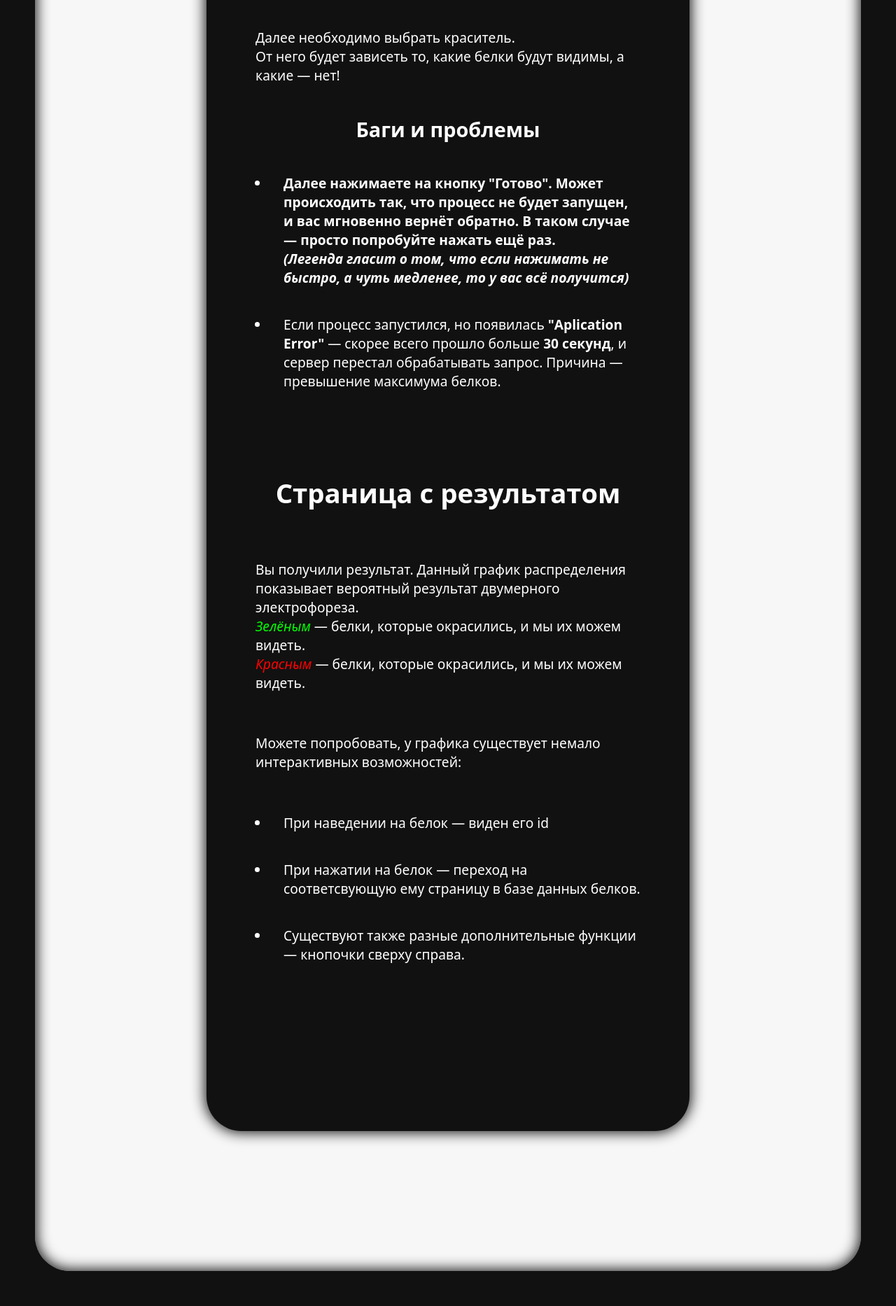
After one commit to Dominux/ProtInvis, a Flask app: page /help in a window 1280 px wide. The commit adds this page. Shown: the part 1319-3185 px from the top of the page at 70% size. Run offline with Flask 2, Linux system fonts and the light colour scheme; some libraries are stand-ins or nearby versions; some web fonts are replaced.

Commit message:
Added `Help` page, Changed styles of content

```diff
--- a/ProtInvis_project/app.py
+++ b/ProtInvis_project/app.py
@@ -27,9 +27,9 @@ def index():
 def about():
     return render_template('about.html')
 
-@app.route('/index')
+@app.route('/help')
 def help():
-    return render_template('index.html')
+    return render_template('help.html')
 
 if __name__ == '__main__':
 	app.run(debug=True)
--- a/ProtInvis_project/create_plot.py
+++ b/ProtInvis_project/create_plot.py
@@ -88,11 +88,11 @@ def make_scatter(proteome_datas, max_mol):
         text = [iter_data[M][0] for M in range(len(iter_data))]
         if data == 0:
             color = 'red'
-            legend_name = f'Invisible: {len(text)}'
+            legend_name = f'Невидимые: {len(text)}'
             marker_line_width = 0
         else:
             color = 'limegreen'
-            legend_name = f'Visible: {len(text)}'
+            legend_name = f'Видимые: {len(text)}'
             marker_line_width = 1
         fig.add_trace(go.Scatter(
                             x=x,
--- a/ProtInvis_project/static/styles/styles.css
+++ b/ProtInvis_project/static/styles/styles.css
@@ -3,7 +3,7 @@ body {
     margin: 0;
     padding: 0;
     width: 100%;
-    font-family: "Comfortaa";
+    font-family: "Noto Sans";
 }
 
 .header {
@@ -50,7 +50,7 @@ body {
 }
 
 .content-wrapper {
-    height: 1400px;
+    min-height: 1000px;
     margin: 0 50px 50px 50px;
     background: #f7f7f7;
     border-radius: 50px;
@@ -66,6 +66,7 @@ body {
     }
 
         .index-wrapper {
+            margin: 200px 0 200px 0;
             display: grid;
             grid-template-columns: repeat(3, 1fr);
             grid-gap: 50px;
@@ -144,6 +145,7 @@ body {
                 }
 
         .chart_wrapper {
+            margin: 200px 0 200px 0;
             color: white;
             width: 80%;
             background-color: #111;
@@ -182,5 +184,5 @@ body {
 
             h1 {
                 text-align: center;
-                margin-top: 100px;
+                margin: 100px 0 50px 0;
             }
--- /dev/null
+++ b/ProtInvis_project/templates/help.html
@@ -0,0 +1,51 @@
+{% extends 'base.html' %}
+
+{% block title %} - О сервисе{% endblock %}
+
+{% block content %}
+
+	<div class="chart_wrapper info-page-content">
+
+		<h1>Главная страница</h1>
+		<p class="info-page-content_line">
+			Предлагается ввести id желаемого протеома.<br>
+			Протеом может быть:
+			<ul>
+				<li class="info-page-content_line">Готовый — с <a href="http://uniprot.org/proteomes/" target="_blank">базы данных протеомов</a>. Максимальное число белков в таком случае ~ 35000.</li>
+				<li class="info-page-content_line">Составной — расположите один или несколько id белков <b>через пробел</b> с <a href="http://uniprot.org/uniprot/" target="_blank">базы данных белков</a>. Маскимаьное число белков в таком случае ~ 250.</li>
+			</ul>
+		</p>
+		<p class="info-page-content_line">
+			Далее необходимо выбрать краситель. <br>
+			От него будет зависеть то, какие белки будут видимы, а какие — нет!
+		</p>
+
+		<h2>Баги и проблемы</h2>
+		<ul>
+			<li class="info-page-content_line">
+				<strong>Далее нажимаете на кнопку "Готово". Может происходить так, что процесс не будет запущен, и вас мгновенно вернёт обратно. В таком случае — просто попробуйте нажать ещё раз. <br>
+				<i>(Легенда гласит о том, что если нажимать не быстро, а чуть медленее, то у вас всё получится)</i></strong>
+			</li>
+			<li class="info-page-content_line">
+				Если процесс запустился, но появилась <b>"Aplication Error"</b> — скорее всего прошло больше <b>30 секунд</b>, и сервер перестал обрабатывать запрос. Причина — превышение максимума белков.
+			</li>
+		</ul>
+
+		<h1>Страница с результатом</h1>
+		<p class="info-page-content_line">
+			Вы получили результат. Данный график распределения показывает вероятный результат двумерного электрофореза. <br>
+			<i style="color: lime">Зелёным</i> — белки, которые окрасились, и мы их можем видеть. <br>
+			<i style="color: red">Красным</i> — белки, которые окрасились, и мы их можем видеть.
+ 		</p>
+ 		<p class="info-page-content_line">
+ 			Можете попробовать, у графика существует немало интерактивных возможностей:
+ 			<ul>
+ 				<li class="info-page-content_line">При наведении на белок — виден его id</li>
+ 				<li class="info-page-content_line">При нажатии на белок — переход на соответсвующую ему страницу в базе данных белков.</li>
+ 				<li class="info-page-content_line">Существуют также разные дополнительные функции — кнопочки сверху справа.</li>
+ 			</ul>
+ 		</p>
+
+	</div>
+
+{% endblock %}
```
Also changed, not shown: ProtInvis_project/templates/about.html (+6 -6 lines).
